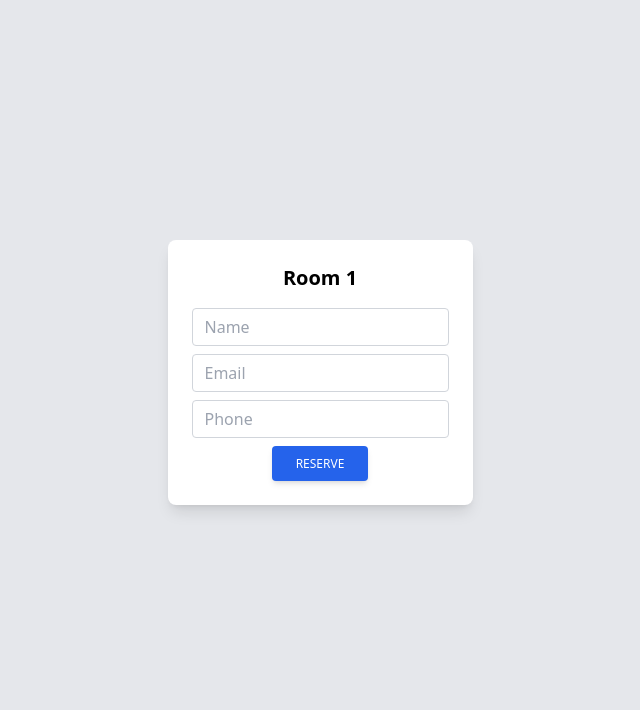
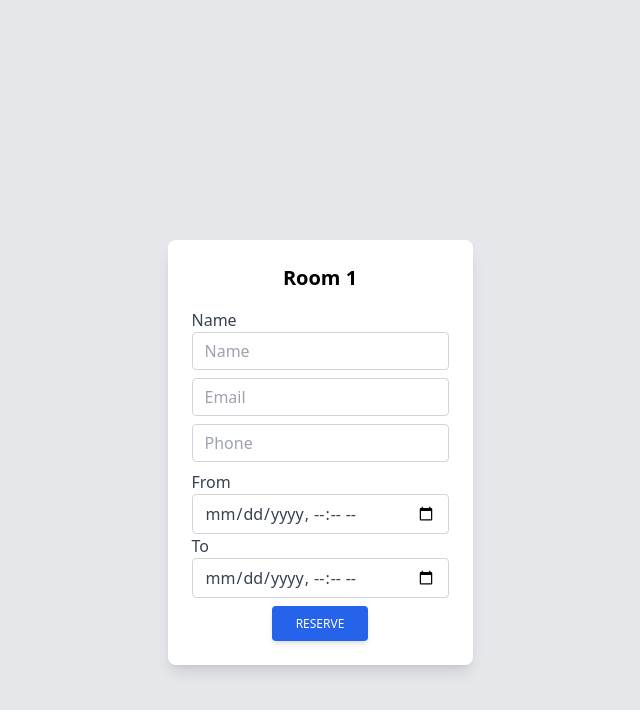
Before and after one commit to SukhrobNuraliev/room-reserver, a PHP site: page /reserve.php?room=1 in a window 1280 px wide. Shown: the top 710 px of the page, without its empty margins (320-960 px from the left). Run offline with PHP 8.4, Linux system fonts and the light colour scheme; some libraries are stand-ins or nearby versions.

Commit message:
reserve page

```diff
--- a/reserve.php
+++ b/reserve.php
@@ -13,19 +13,31 @@ $room = $_GET['room'];
         <h3 class="font-bold mb-4 text-center text-xl">
             Room <?= $room; ?>
         </h3>
-        <form>
+        <form method="POST" action="reserve.php">
             <div class="form-group mb-2">
-                <!--                <label class="form-label inline-block text-gray-700">Name</label>-->
+                <label class="form-label inline-block text-gray-700">Name</label>
                 <input class="form-control block w-full px-3 py-1.5 text-base font-normal text-gray-700 bg-white bg-clip-padding border border-solid border-gray-300 rounded transition ease-in-out m-0 focus:text-gray-700 focus:bg-white focus:border-blue-600 focus:outline-none" id="exampleInputEmail1"
-                       type="text" placeholder="Name">
+                       type="text" placeholder="Name" name="name">
             </div>
             <div class="form-group mb-2">
                 <input class="form-control block w-full px-3 py-1.5 text-base font-normal text-gray-700 bg-white bg-clip-padding border border-solid border-gray-300 rounded transition ease-in-out m-0 focus:text-gray-700 focus:bg-white focus:border-blue-600 focus:outline-none" id="exampleInputEmail1"
-                       type="email" placeholder="Email">
+                       type="email" placeholder="Email" name="email">
             </div>
             <div class="form-group mb-2">
                 <input class="form-control block w-full px-3 py-1.5 text-base font-normal text-gray-700 bg-white bg-clip-padding border border-solid border-gray-300 rounded transition ease-in-out m-0 focus:text-gray-700 focus:bg-white focus:border-blue-600 focus:outline-none" id="exampleInputEmail1"
-                       type="text" placeholder="Phone">
+                       type="text" placeholder="Phone" name="phone">
+            </div>
+            <div class="form-group mb-2">
+                <div>
+                    <label class="form-label inline-block text-gray-700">From</label>
+                    <input class="form-control block w-full px-3 py-1.5 text-base font-normal text-gray-700 bg-white bg-clip-padding border border-solid border-gray-300 rounded transition ease-in-out m-0 focus:text-gray-700 focus:bg-white focus:border-blue-600 focus:outline-none" id="exampleInputEmail1"
+                           type="datetime-local" placeholder="From" name="from">
+                </div>
+                <div>
+                    <label class="form-label inline-block text-gray-700">To</label>
+                    <input class="form-control block w-full px-3 py-1.5 text-base font-normal text-gray-700 bg-white bg-clip-padding border border-solid border-gray-300 rounded transition ease-in-out m-0 focus:text-gray-700 focus:bg-white focus:border-blue-600 focus:outline-none" id="exampleInputEmail1"
+                           type="datetime-local" placeholder="From" name="to">
+                </div>
             </div>
             <div class="text-center">
                 <button type="submit" class="px-6 py-2.5 bg-blue-600 text-white font-medium text-xs leading-tight uppercase rounded shadow-md hover:bg-blue-700 hover:shadow-lg focus:bg-blue-700 focus:shadow-lg focus:outline-none focus:ring-0 active:bg-blue-800 active:shadow-lg transition duration-150 ease-in-out">
```
